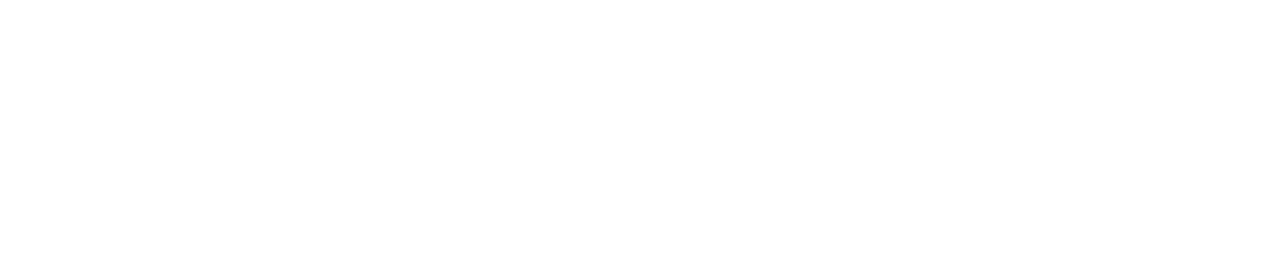
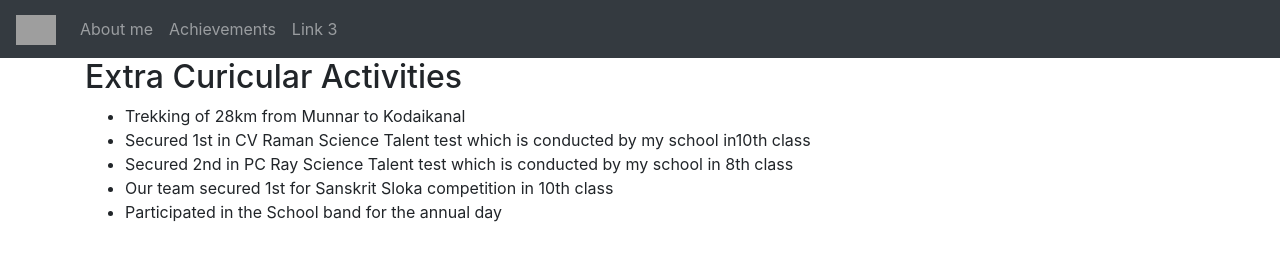
Before and after one commit to RohithSurya/RohithSurya.github.io, a plain HTML site: page achievement.html in a window 1280 px wide. Drawn offline with nearby package versions, Linux system fonts and the light colour scheme; grey boxes are pictures that could not be loaded.

Commit message:
Add some achievements

```diff
--- a/achievement.html
+++ b/achievement.html
@@ -0,0 +1,48 @@
+<!DOCTYPE html>
+<html>
+<head>
+	<title></title>
+	<meta charset="utf-8">
+	<link href="https://fonts.googleapis.com/css?family=Gloria+Hallelujah" rel="stylesheet">
+	<link rel="stylesheet" type="text/css" href="aboutstyle.css">
+  <meta name="viewport" content="width=device-width, initial-scale=1">
+  <link rel="stylesheet" href="https://maxcdn.bootstrapcdn.com/bootstrap/4.1.0/css/bootstrap.min.css">
+  <script src="https://ajax.googleapis.com/ajax/libs/jquery/3.3.1/jquery.min.js"></script>
+  <script src="https://cdnjs.cloudflare.com/ajax/libs/popper.js/1.14.0/umd/popper.min.js"></script>
+  <script src="https://maxcdn.bootstrapcdn.com/bootstrap/4.1.0/js/bootstrap.min.js"></script>
+</head>
+<body>
+<nav class="navbar navbar-expand-sm bg-dark navbar-dark">
+  <a class="navbar-brand" href="#">
+    <img src="podugu.jpg" alt="logo" style="width:40px;">
+  </a>
+
+  <ul class="navbar-nav">
+    <li class="nav-item">
+      <a class="nav-link" href="about.html">About me</a>
+    </li>
+    <li class="nav-item">
+      <a class="nav-link" href="achievement.html">Achievements</a>
+    </li>
+    <li class="nav-item">
+      <a class="nav-link" href="#">Link 3</a>
+    </li>
+  </ul>
+</nav>
+
+<div class="container">
+	<h2>Extra Curicular Activities</h2>
+	<ul>
+		<li>Trekking of 28km from Munnar to Kodaikanal</li>
+		<li>Secured 1st in CV Raman Science Talent test which is conducted by my school in10th class</li>
+		<li>Secured 2nd in PC Ray Science Talent test which is conducted by my school in 8th class</li>
+		<li>Our team secured 1st for Sanskrit Sloka competition in 10th class</li>
+		<li>Participated in the School band for the annual day</li>
+		<img src="">
+	</ul>
+
+  </div>
+
+</div>
+</body>
+</html>
```
Also changed, not shown: about.html (+1 -6 lines).
